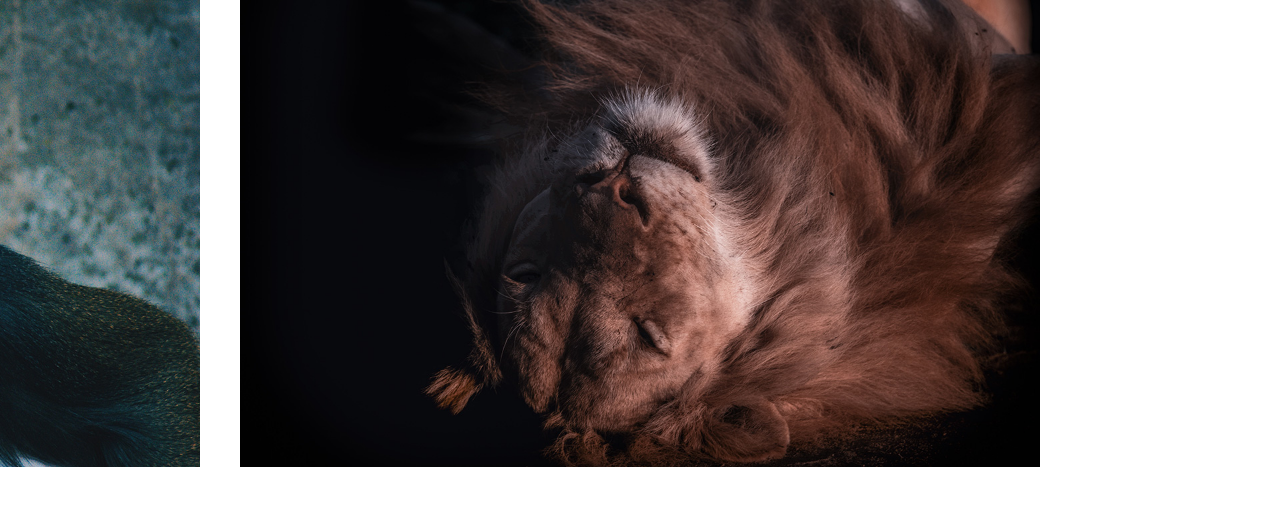
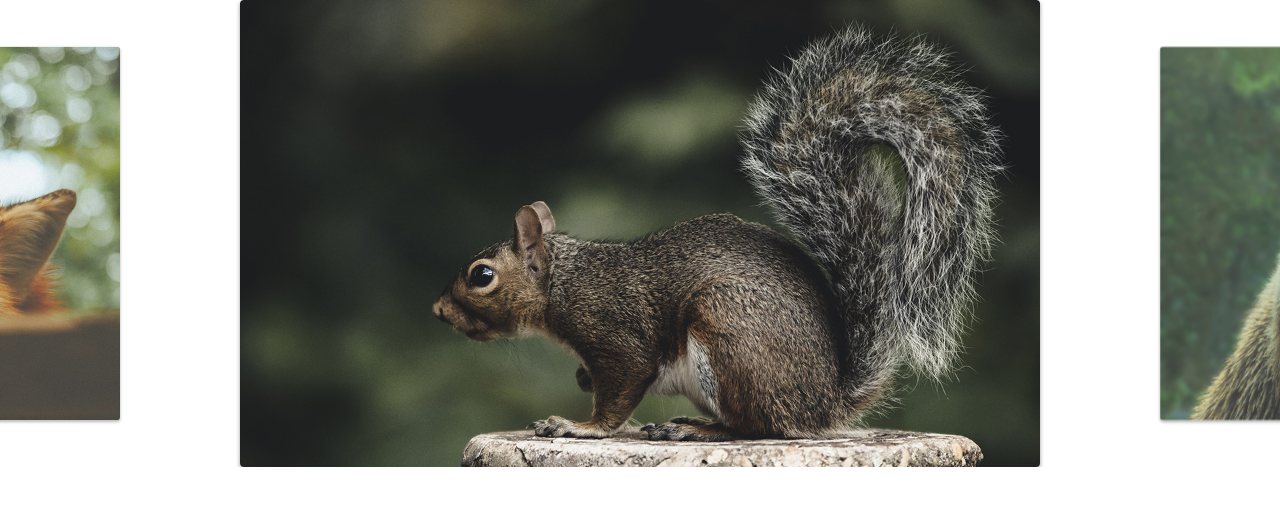
Before and after one commit to arrobarafael/slide-animals, a plain HTML site: page index.html in a window 1280 px wide. Drawn offline with Linux system fonts and the light colour scheme.

Commit message:
Ajustada configurações para imagem ativa e inativa e resize de tela

```diff
--- a/css/style.css
+++ b/css/style.css
@@ -26,6 +26,18 @@ img {
   width: 80vw;
   max-width: 800px;
   margin: 0 20px;
+
+  border-radius: 4px;
+  overflow: hidden;
+  box-shadow: 0 2px 4px rgba(0, 0, 0, 0.4);
+  opacity: 0.8;
+  transform: scale(0.8);
+  transition: 0.4s;
+}
+
+.slide li.active {
+  opacity: 1;
+  transform: scale(1);
 }
 
 /* .slide {
--- a/js/script.js
+++ b/js/script.js
@@ -3,5 +3,5 @@ import Slide from "./slide.js";
 const slide = new Slide(".slide", ".slide-wrapper");
 slide.init();
 console.log(slide);
-slide.changeSlide(4);
+slide.changeSlide(0);
 slide.activeNextSlide();
--- a/js/slide.js
+++ b/js/slide.js
@@ -1,8 +1,11 @@
+import debounce from "./debounce.js";
+
 export default class Slide {
   constructor(slide, wrapper) {
     this.slide = document.querySelector(slide);
     this.wrapper = document.querySelector(wrapper);
     this.dist = { finalPosition: 0, startX: 0, movement: 0 };
+    this.activeClass = "active";
   }
 
   transition(active) {
@@ -69,12 +72,6 @@ export default class Slide {
     this.wrapper.addEventListener("touchend", this.onEnd);
   }
 
-  bindEvents() {
-    this.onStart = this.onStart.bind(this);
-    this.onMove = this.onMove.bind(this);
-    this.onEnd = this.onEnd.bind(this);
-  }
-
   //Slides config
 
   slidePosition(slide) {
@@ -109,6 +106,14 @@ export default class Slide {
     this.moveSlide(this.slideArray[index].position);
     this.slideIndexNav(index);
     this.dist.finalPosition = activeSlide.position;
+    this.changeActiveClass();
+  }
+
+  changeActiveClass() {
+    this.slideArray.forEach((item) =>
+      item.element.classList.remove(this.activeClass)
+    );
+    this.slideArray[this.index.active].element.classList.add(this.activeClass);
   }
 
   activePrevSlide() {
@@ -123,6 +128,25 @@ export default class Slide {
     }
   }
 
+  onResize() {
+    setTimeout(() => {
+      this.slidesConfig();
+      this.changeSlide(this.index.active);
+    }, 1000);
+  }
+
+  addResizeEvent() {
+    window.addEventListener("resize", this.onResize);
+  }
+
+  bindEvents() {
+    this.onStart = this.onStart.bind(this);
+    this.onMove = this.onMove.bind(this);
+    this.onEnd = this.onEnd.bind(this);
+    this.onResize = debounce(this.onResize.bind(this), 200);
+    this.addResizeEvent();
+  }
+
   init() {
     this.bindEvents();
     this.addSlideEvents();
```
